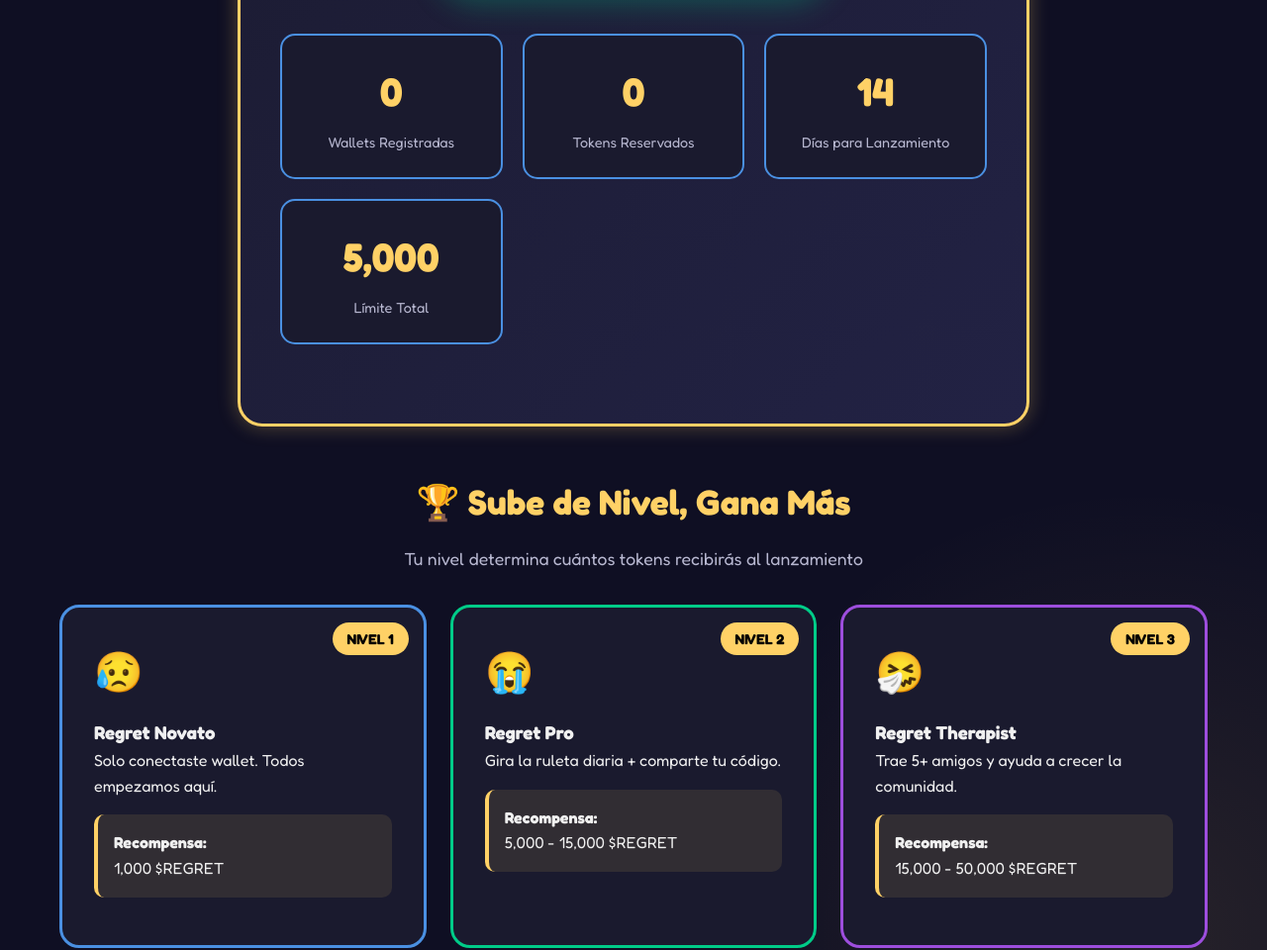
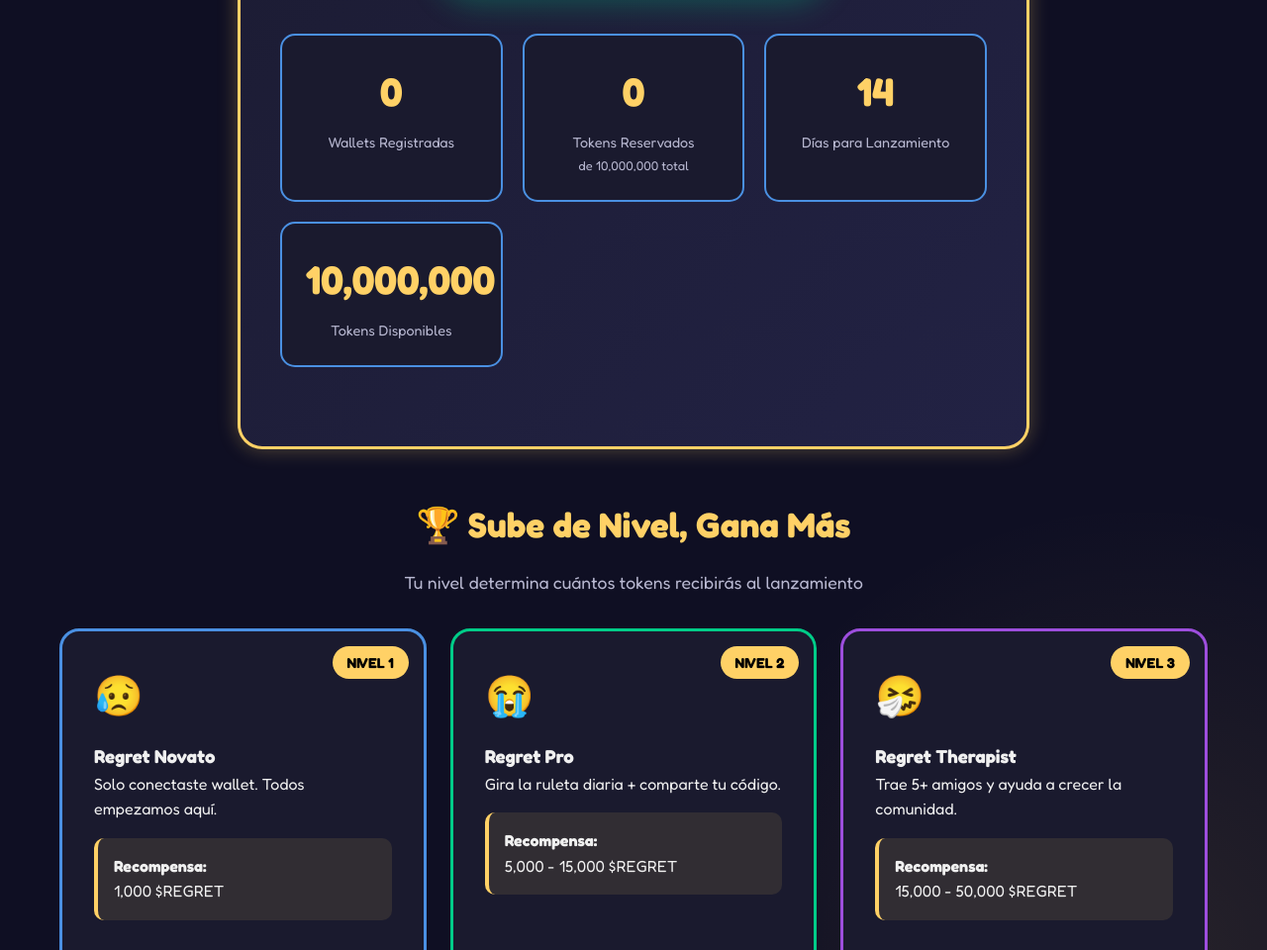
Before and after one commit to kuikabobo6/regret-coin-website, a website: page regret-airdrop/public/index.html in a window 1280 px wide. Shown: the part 1040-2000 px from the top of the page at 99% size. Drawn offline with Linux system fonts and the light colour scheme; no server answers; a script that the page names is missing.

Commit message:
Fix HTML structure and update airdrop details

```diff
--- a/regret-airdrop/public/index.html
+++ b/regret-airdrop/public/index.html
@@ -117,15 +117,18 @@
     </div>
     <div class="stat-card">
         <div class="stat-number" id="tokensReserved">0</div>
-                    <div class="stat-label">Tokens Reservados</div>
+        <div class="stat-label" style="font-size: 0.9rem;">
+            Tokens Reservados<br>
+            <small id="tokensAvailable" style="color: var(--text-muted); font-size: 0.8rem;">de 10,000,000 total</small>
+        </div>
     </div>
     <div class="stat-card">
         <div class="stat-number" id="daysToLaunch">14</div>
         <div class="stat-label">Días para Lanzamiento</div>
     </div>
     <div class="stat-card">
-                    <div class="stat-number" id="maxParticipants">5,000</div>
-                    <div class="stat-label">Límite Total</div>
+        <div class="stat-number" id="tokensRemaining">10,000,000</div>
+        <div class="stat-label">Tokens Disponibles</div>
     </div>
 </div>
         </section>
```
Lines whose indentation alone changed are shown as unchanged.
